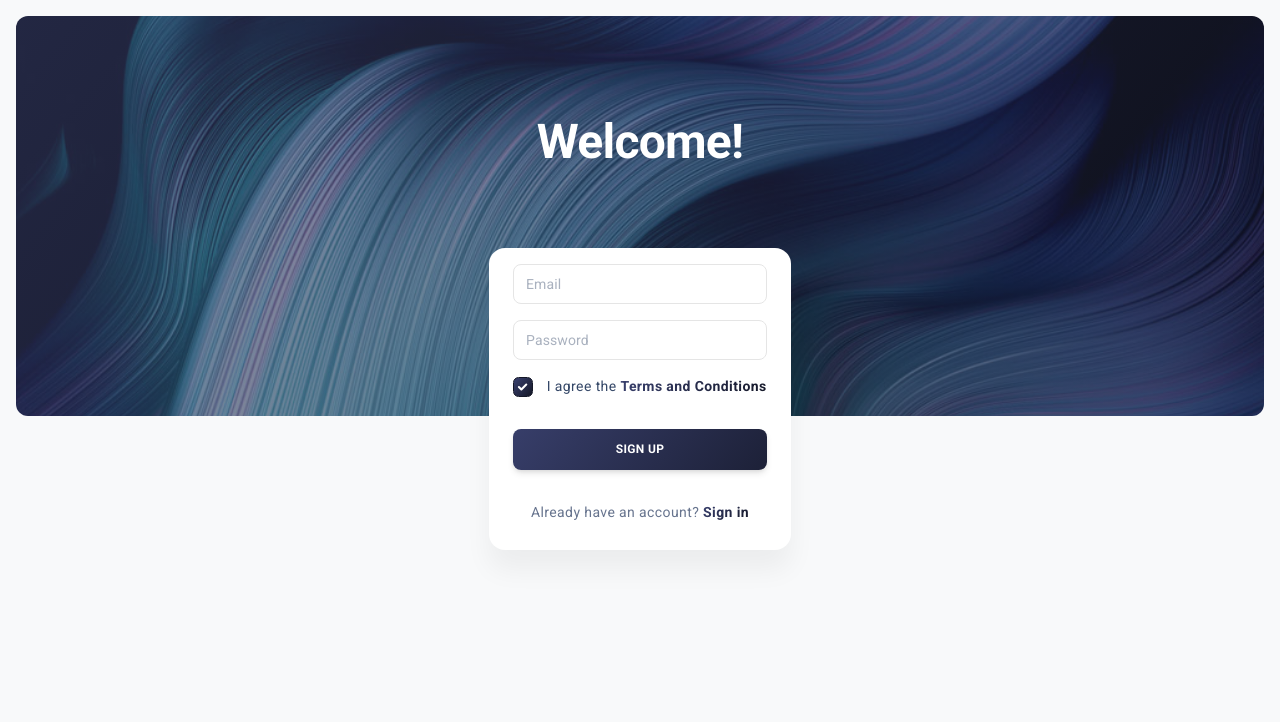
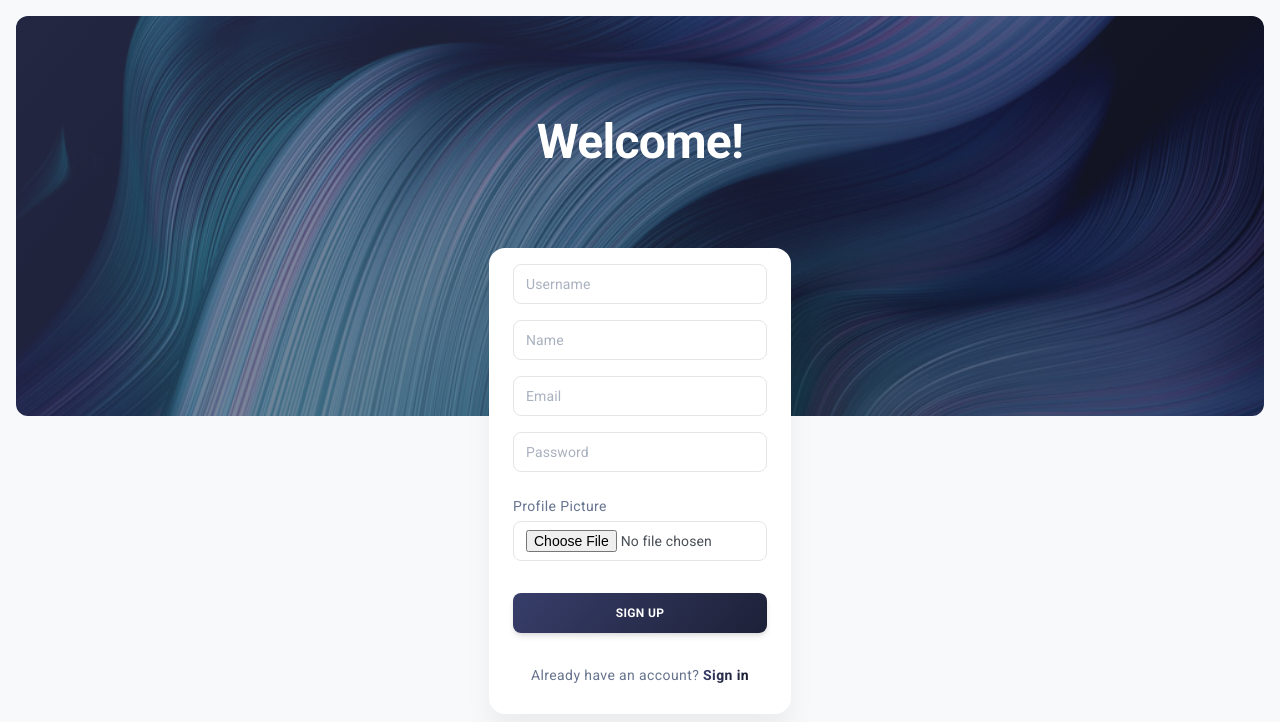
Before and after one commit to sametkoyuncu/react-colortown, a React (Create React App) app: page /authentication/sign-up in a window 1280 px wide. Shown: the top 722 px of the page. Built offline with nearby package versions, Linux system fonts and the light colour scheme; no server answers.

Commit message:
Add user details for sign up page

```diff
--- a/src/firebase.js
+++ b/src/firebase.js
@@ -1,6 +1,7 @@
 import { initializeApp } from "firebase/app";
 import { getAuth } from "firebase/auth";
 import { getFirestore } from "firebase/firestore";
+import { getStorage } from "firebase/storage";
 
 const firebaseConfig = {
   apiKey: process.env.REACT_APP_FIREBASE_API_KEY,
@@ -14,6 +15,7 @@ const firebaseConfig = {
 const app = initializeApp(firebaseConfig);
 
 export const db = getFirestore(app);
+export const storage = getStorage(app);
 
 // eslint-disable-next-line import/prefer-default-export
 export const auth = getAuth();
--- a/src/layouts/authentication/sign-up/index.js
+++ b/src/layouts/authentication/sign-up/index.js
@@ -13,7 +13,7 @@ Coded by www.creative-tim.com
 * The above copyright notice and this permission notice shall be included in all copies or substantial portions of the Software.
 */
 
-import { useState } from "react";
+import { useEffect, useState } from "react";
 
 // react-router-dom components
 import { Link, useNavigate } from "react-router-dom";
@@ -23,7 +23,7 @@ import { createUserWithEmailAndPassword } from "firebase/auth";
 
 // @mui material components
 import Card from "@mui/material/Card";
-import Checkbox from "@mui/material/Checkbox";
+// import Checkbox from "@mui/material/Checkbox";
 
 // Soft UI Dashboard React components
 import SuiBox from "components/SuiBox";
@@ -38,38 +38,89 @@ import BasicLayout from "layouts/authentication/components/BasicLayout";
 import curved6 from "assets/images/curved-images/curved14.jpg";
 
 // firebase.js
-import { auth } from "../../../firebase";
+import { doc, setDoc, serverTimestamp } from "firebase/firestore";
+import { ref, uploadBytesResumable, getDownloadURL } from "firebase/storage";
+import { auth, db, storage } from "../../../firebase";
 
 function SignUp() {
-  const [agreement, setAgremment] = useState(true);
+  // const [agreement, setAgremment] = useState(true);
 
-  const [error, setError] = useState(false);
-  const [errorMessage, setErrorMessage] = useState("");
-  const [email, setEmail] = useState("");
-  const [password, setPassword] = useState("");
+  const [file, setFile] = useState("");
+  const [error, setError] = useState({ status: false, message: "" });
+  const [data, setData] = useState({});
+  const [perc, setPerc] = useState(null);
 
   const navigate = useNavigate();
+  // TODO: butona basmadan db'ye otomatik yükleniyor, bu bir sorun, useEffectten çıkartmak gerek
+  useEffect(() => {
+    const uploadFile = () => {
+      const name = new Date().getTime() + file.name;
 
-  const handleSetAgremment = () => setAgremment(!agreement);
+      const storageRef = ref(storage, name);
 
-  const handleSignUp = (e) => {
+      const uploadTask = uploadBytesResumable(storageRef, file);
+
+      uploadTask.on(
+        "state_changed",
+        (snapshot) => {
+          const progress = (snapshot.bytesTransferred / snapshot.totalBytes) * 100;
+          console.log(`Upload is " ${progress}% done`);
+          setPerc(progress);
+          switch (snapshot.state) {
+            case "paused":
+              console.log("Upload is paused");
+              break;
+            case "running":
+              console.log("Upload is running");
+              break;
+            default:
+              break;
+          }
+        },
+        (err) => {
+          console.log(err);
+        },
+        () => {
+          getDownloadURL(uploadTask.snapshot.ref).then((downloadURL) => {
+            setData((prev) => ({ ...prev, img: downloadURL }));
+          });
+        }
+      );
+    };
+    // eslint-disable-next-line no-unused-expressions
+    file && uploadFile();
+  }, [file]);
+
+  // const handleSetAgremment = () => setAgremment(!agreement);
+
+  const handleSignUp = async (e) => {
     e.preventDefault();
-    setError(false);
-    createUserWithEmailAndPassword(auth, email, password)
-      .then((userCredential) => {
-        // sign up
-        // eslint-disable-next-line prefer-destructuring, no-unused-vars
-        const user = userCredential.user;
-        navigate("/authentication/sign-in");
-      })
-      .catch((err) => {
-        // eslint-disable-next-line no-unused-vars
-        const errorCode = err.code;
-        // eslint-disable-next-line no-unused-vars
-        const errorMsg = err.message;
-        setErrorMessage(err.message);
-        setError(true);
+    setError({ status: false, message: "" });
+
+    try {
+      const res = await createUserWithEmailAndPassword(auth, data.email, data.password);
+      await setDoc(doc(db, "users", res.user.uid), {
+        username: data.username,
+        displayName: data.displayName,
+        email: data.email,
+        img: data.img,
+        timeStamp: serverTimestamp(),
       });
+
+      navigate("/authentication/sign-in");
+    } catch (err) {
+      // eslint-disable-next-line no-unused-vars
+      const errorCode = err.code;
+      // eslint-disable-next-line no-unused-vars
+      const errorMsg = err.message;
+      setError({ status: true, message: err.message });
+    }
+  };
+
+  const handleInput = (e) => {
+    const { id, value } = e.target;
+
+    setData({ ...data, [id]: value });
   };
 
   const inputStyles = { border: "1px solid #e5e5e5", borderRadius: "8px" };
@@ -79,27 +130,53 @@ function SignUp() {
       <Card>
         <SuiBox pt={2} pb={3} px={3}>
           <SuiBox component="form" role="form" onSubmit={handleSignUp}>
-            {/* <SuiBox mb={2}>
-              <SuiInput placeholder="Username" sx={inputStyles} />
-            </SuiBox> */}
             <SuiBox mb={2}>
               <SuiInput
+                id="username"
+                onChange={handleInput}
+                placeholder="Username"
+                sx={inputStyles}
+              />
+            </SuiBox>
+            <SuiBox mb={2}>
+              <SuiInput
+                id="displayName"
+                onChange={handleInput}
+                placeholder="Name"
+                sx={inputStyles}
+              />
+            </SuiBox>
+            <SuiBox mb={2}>
+              <SuiInput
+                id="email"
                 type="email"
-                minLength="6"
-                onChange={(e) => setEmail(e.target.value)}
+                onChange={handleInput}
                 placeholder="Email"
                 sx={inputStyles}
               />
             </SuiBox>
             <SuiBox mb={2}>
               <SuiInput
+                id="password"
                 type="password"
-                onChange={(e) => setPassword(e.target.value)}
+                minLength="6"
+                onChange={handleInput}
                 placeholder="Password"
                 sx={inputStyles}
               />
             </SuiBox>
-            {error && (
+            <SuiBox mb={2}>
+              <SuiTypography variant="button" color="text" fontWeight="regular">
+                Profile Picture{" "}
+              </SuiTypography>
+              <SuiInput
+                id="file"
+                type="file"
+                onChange={(e) => setFile(e.target.files[0])}
+                sx={inputStyles}
+              />
+            </SuiBox>
+            {error.status && (
               <SuiBox mb={3}>
                 <SuiTypography variant="button" color="error" fontWeight="regular">
                   Upps! Something look likes wrong. Please, try again.{" "}
@@ -107,11 +184,11 @@ function SignUp() {
                 <br />
                 <SuiTypography variant="button" color="error" fontWeight="regular">
                   {/* cut 'Firebase: ' part from error message */}
-                  {/:(.+)/.exec(errorMessage)[1]}
+                  {/:(.+)/.exec(error.message)[1]}
                 </SuiTypography>
               </SuiBox>
             )}
-            <SuiBox display="flex" alignItems="center">
+            {/* <SuiBox display="flex" alignItems="center">
               <Checkbox checked={agreement} onChange={handleSetAgremment} disabled />
               <SuiTypography
                 variant="button"
@@ -124,9 +201,15 @@ function SignUp() {
               <SuiTypography component="a" href="#" variant="button" fontWeight="bold" textGradient>
                 Terms and Conditions
               </SuiTypography>
-            </SuiBox>
+            </SuiBox> */}
             <SuiBox mt={4} mb={1}>
-              <SuiButton type="submit" variant="gradient" color="dark" fullWidth>
+              <SuiButton
+                disabled={perc !== null && perc < 100}
+                type="submit"
+                variant="gradient"
+                color="dark"
+                fullWidth
+              >
                 sign up
               </SuiButton>
             </SuiBox>
```
